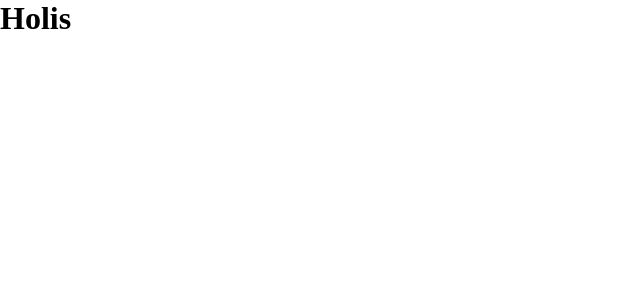
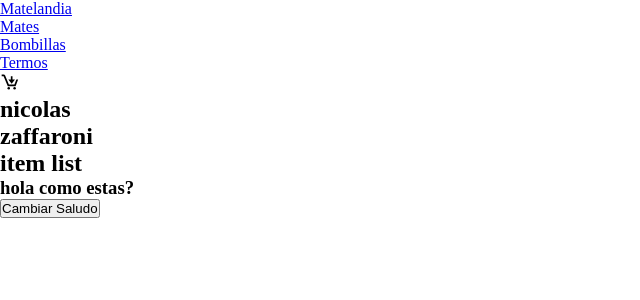
Before and after one commit to NicolasZaffaroni/ecommerce-el.gaucho, a React (Vite) app: page / in a window 1280 px wide. Shown: the top 300 px of the page, without its empty margins (0-640 px from the left). Built offline with nearby package versions, Linux system fonts and the light colour scheme.

Commit message:
Sume carrito y casi primera entrega

```diff
--- a/package.json
+++ b/package.json
@@ -10,8 +10,10 @@
     "preview": "vite preview"
   },
   "dependencies": {
+    "materialize-css": "^1.0.0-rc.2",
     "react": "^18.2.0",
-    "react-dom": "^18.2.0"
+    "react-dom": "^18.2.0",
+    "react-icons": "^4.10.1"
   },
   "devDependencies": {
     "@types/react": "^18.0.37",
--- a/src/App.jsx
+++ b/src/App.jsx
@@ -1,5 +1,31 @@
+
+import { useState } from "react";
+import { Navbar } from "./components/layout/Navbar/Navbar";
+import { ItemList } from "./components/pages/itemList/ItemList";
+import  { Home } from "./components/pages/home/Home";
+
+
+
 function App() {
-  return <h1>Holis</h1>;
+
+  const[saludo, setSaludo] = useState("hola como estas?")
+
+  const cambiarSaludo = (nuevoSaludo) =>{
+    setSaludo( nuevoSaludo)
+  }
+
+
+  return (
+    <div>
+      <Navbar />
+
+      <Home nombre ={"nicolas"} apellido ={"zaffaroni"}/>
+
+      <ItemList saludo ={saludo} />
+
+    <button onClick={ ()=> cambiarSaludo("Nuevo saludo")}>Cambiar Saludo</button>
+    </div>
+  );
 }
 
 export default App;
--- /dev/null
+++ b/src/components/common/cartWidget/CartWidget.jsx
@@ -0,0 +1,18 @@
+import { BiCartDownload} from 'react-icons/bi';
+
+
+
+
+
+
+export const CartWidget = () => {
+
+
+
+
+return (
+    <div>
+        <BiCartDownload size={20} />
+    </div>
+)
+}
--- /dev/null
+++ b/src/components/layout/Navbar/Navbar.jsx
@@ -0,0 +1,26 @@
+import { CartWidget } from "../../common/cartWidget/CartWidget"
+
+
+
+export const Navbar =( )=>{
+
+
+
+
+
+    return (
+
+    <nav>
+        <div className="nav-wrapper">
+            <a href="#" className="brand-logo">Matelandia</a>
+                <ul id="nav-mobile" className="right hide-on-med-and-down">
+                    <li><a href="sass.html">Mates</a></li>
+                    <li><a href="badges.html">Bombillas</a></li>
+                    <li><a href="collapsible.html">Termos</a></li>
+            </ul>
+        </div>
+        <CartWidget />
+    </nav>
+    )
+
+}
--- /dev/null
+++ b/src/components/pages/home/Home.jsx
@@ -0,0 +1,17 @@
+import { useState } from "react"
+
+
+
+export const Home = ({nombre,apellido}) => {
+
+
+
+
+
+return (
+    <div>
+        <h2>{nombre}</h2>
+        <h2>{apellido}</h2>
+    </div>
+)
+}
--- /dev/null
+++ b/src/components/pages/itemList/ItemList.jsx
@@ -0,0 +1,16 @@
+import { useState } from "react"
+
+export const ItemList = ({saludo}) => {
+
+
+
+    return (
+    <div>
+        <h2>item list</h2>
+        <h3>{saludo}</h3>
+    </div>
+
+
+
+)
+}
```
Also changed, not shown: src/Navbar.jsx (deleted, +0 -7 lines), .eslintrc.cjs, src/components/layout/Navbar/Navbar.css (added), src/components/pages/home/Home.css (added), 1 other file (tests, documents, lock files or other folders).
